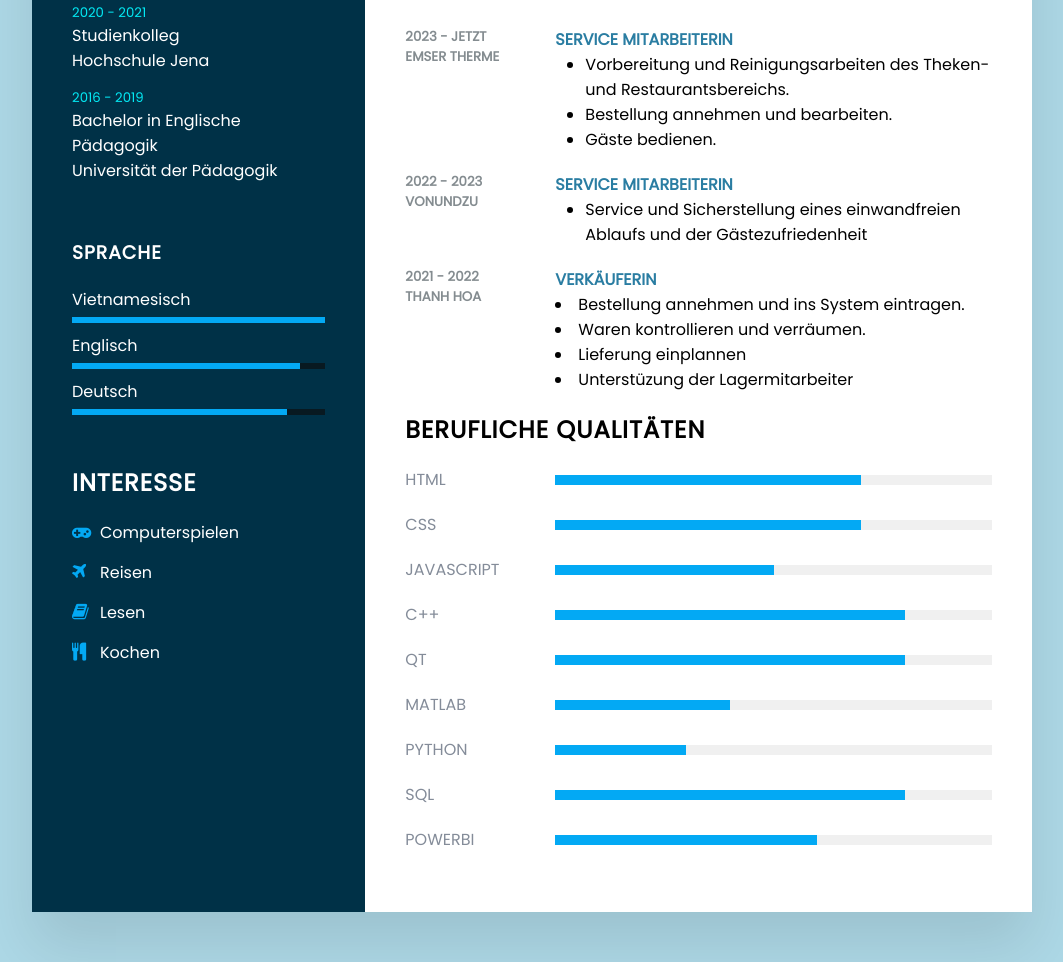
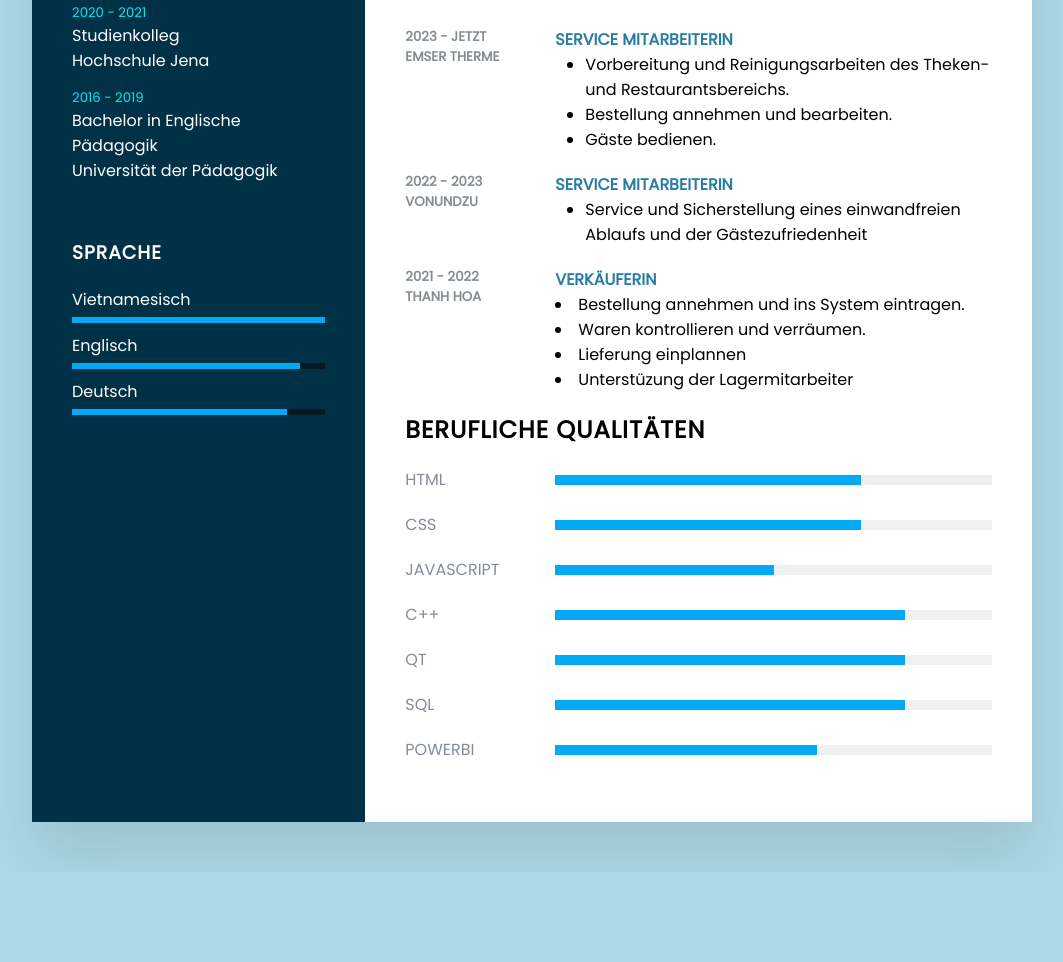
Before and after one commit to lamlamjulia/CV, a plain HTML site: page index.html in a window 1280 px wide. Shown: the part 833-1795 px from the top of the page, without its empty margins (108-1171 px from the left). After the commit the page ends 1705 px from the top, so only its background shows below. Drawn offline with Linux system fonts and the light colour scheme.

Commit message:
Update index.html

```diff
--- a/index.html
+++ b/index.html
@@ -77,15 +77,6 @@
                                 <div style="width: 85%;"></div>
                             </span>
                         </li>
-                    </ul>
-                </div>
-                <div class="interest">
-                    <h2 class="title" style="margin-top: 50px;">Interesse</h2>
-                    <ul>
-                        <li><i class="fa fa-gamepad" aria-hidden="true"></i>Computerspielen</li>
-                        <li><i class="fa fa-plane" aria-hidden="true"></i>Reisen</li>
-                        <li><i class="fa fa-book" aria-hidden="true"></i>Lesen</li>
-                        <li><i class="fa fa-cutlery" aria-hidden="true"></i>Kochen</li>
                     </ul>
                 </div>
             </div>
@@ -206,18 +197,6 @@
                             </div>
                         </div>
                         <div class="box">
-                            <h4>Matlab</h4>
-                            <div class="percent">
-                                <div style="width:40%;"></div>
-                            </div>
-                        </div>
-                        <div class="box">
-                            <h4>Python</h4>
-                            <div class="percent">
-                                <div style="width: 30%;"></div>
-                            </div>
-                        </div>
-                        <div class="box">
                             <h4>SQL</h4>
                             <div class="percent">
                                 <div style="width: 80%;"></div>
```
